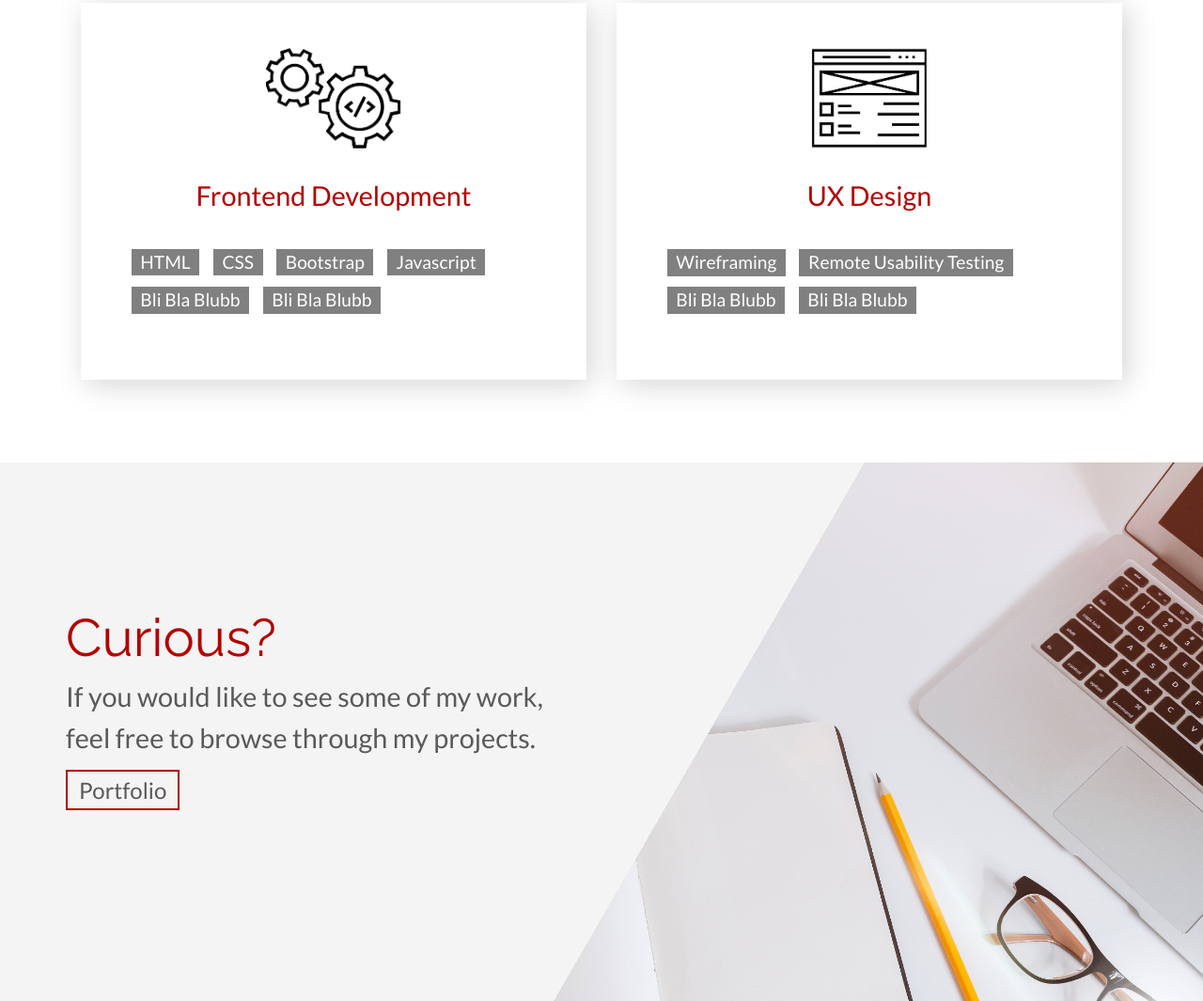
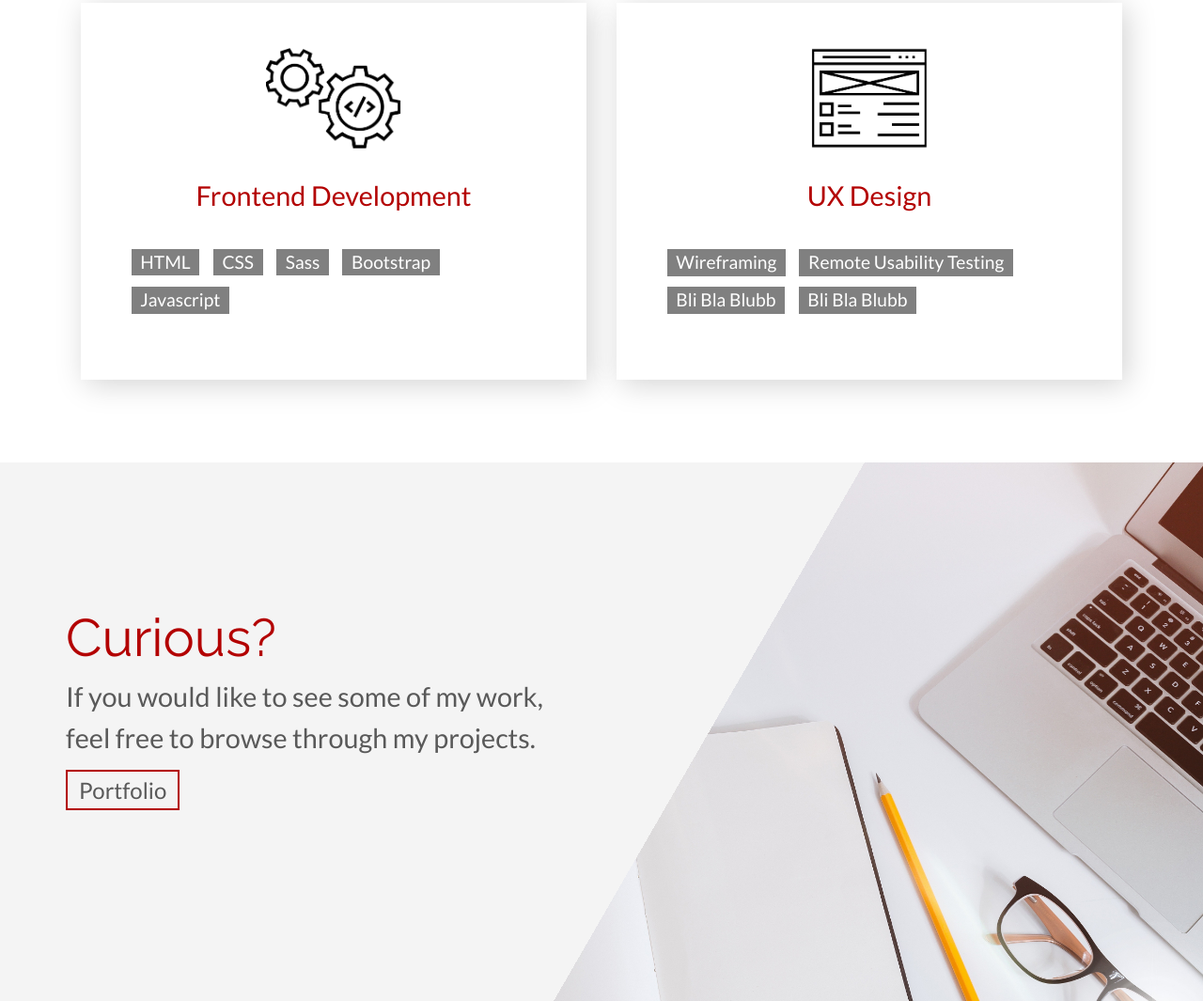
Before and after one commit to aelenia/aw, a plain HTML site: page index.html in a window 1280 px wide. Shown: the part 895-1960 px from the top of the page at 94% size. Drawn offline with nearby package versions, Linux system fonts and the light colour scheme.

Commit message:
Web Dev Skills list

```diff
--- a/index.html
+++ b/index.html
@@ -48,10 +48,9 @@
                         <ul class="tags">
                             <li>HTML</li>
                             <li>CSS</li>
+                            <li>Sass</li>
                             <li>Bootstrap</li>
                             <li>Javascript</li>
-                            <li>Bli Bla Blubb</li>
-                            <li>Bli Bla Blubb</li>
                         </ul>
                     </section>
                 </div>
```
